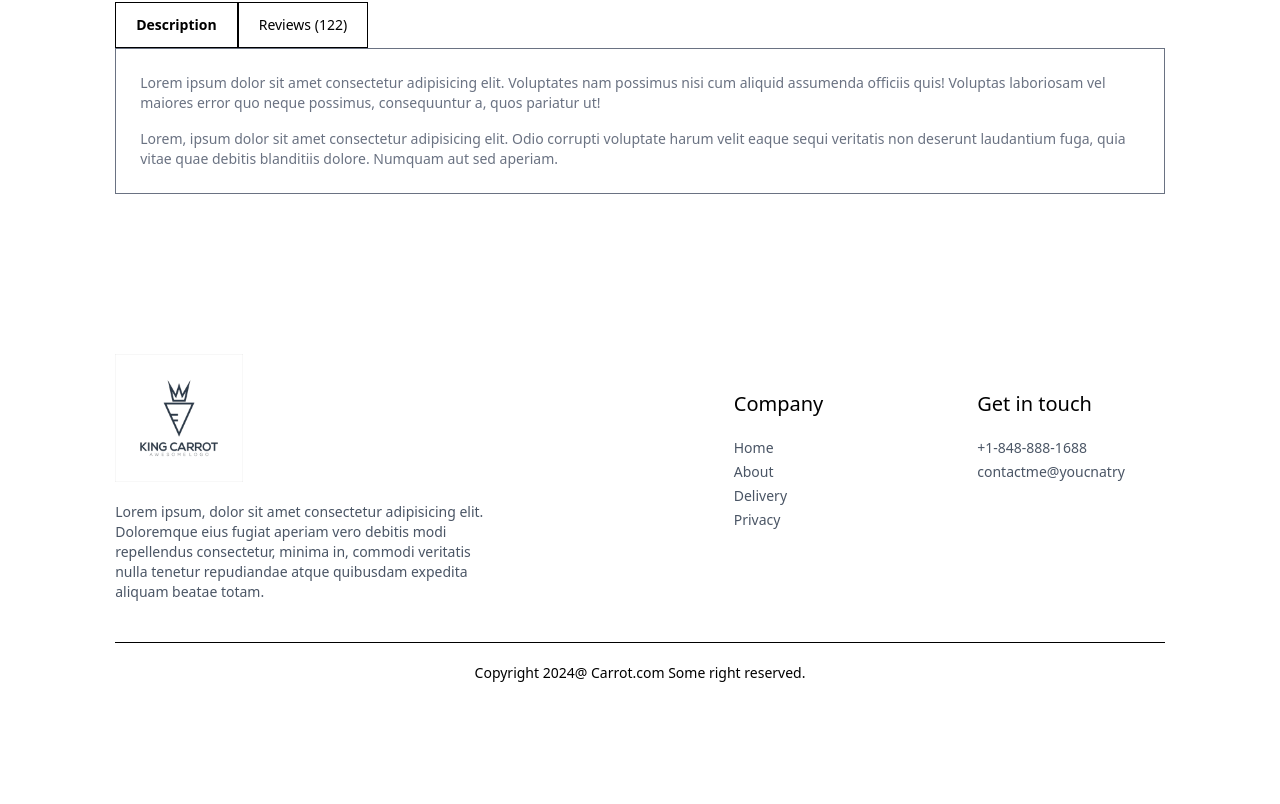
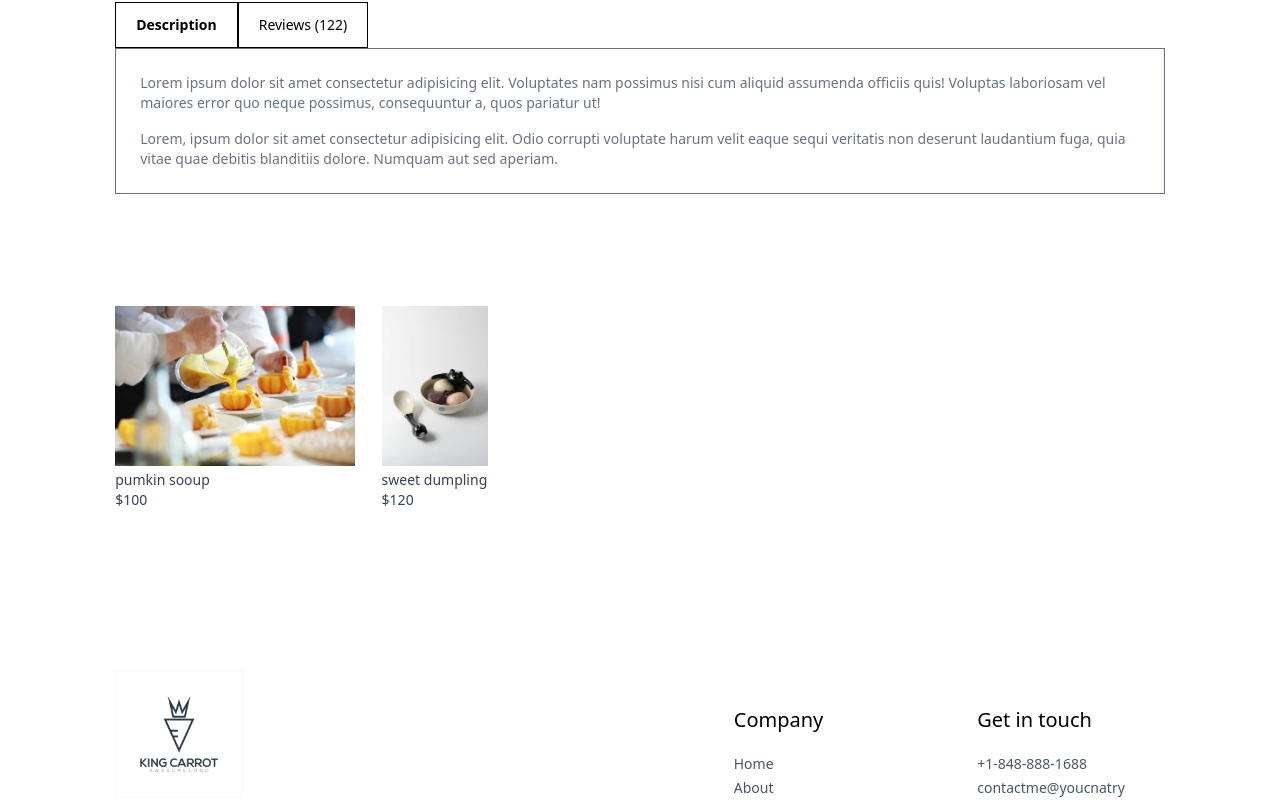
Before and after one commit to Stanrighttoleft/shop, a React (Vite) app in the folder frontend/: page /product/aaaaa in a window 1280 px wide. Shown: the part 815-1619 px from the top of the page. Before the commit the page ends 1518 px from the top, so only its background shows below. Built offline with nearby package versions, Linux system fonts and the light colour scheme.

Commit message:
complete product page

```diff
--- /dev/null
+++ b/frontend/src/components/RelatedProducts.jsx
@@ -0,0 +1,35 @@
+import React, { useContext, useEffect, useState } from 'react'
+import { ShopContext } from '../context/ShopContext'
+import ProductItem from './ProductItem'
+
+const RelatedProducts = ({category,subCategory}) => {
+    const{products}=useContext(ShopContext);
+    const [related,setRelated]=useState([]);
+
+    useEffect(()=>{
+        if(products.length>0){
+            let productsCopy=products.slice();
+            productsCopy=productsCopy.filter((item)=>category===item.category);
+            productsCopy=productsCopy.filter((item)=>subCategory===item.subCategory);
+
+            setRelated(productsCopy.slice(0,5));
+
+        }
+    },[products])
+
+  return (
+    <div className='my-24'>
+        <div className="text-center text-3xl py-2">
+            <title text1={'RELATED'} text2={"PRODUCTS"} />
+        </div>
+        <div className="grid grid-cols-2 sm:grid-cols-3 md:grid-cols-4 lg-grid-cols-5 gap-4 gap-y-6">
+            {related.map((item,index)=>(
+                <ProductItem key={index} id={item._id} name={item.name} price={item.price} image={item.image}/>
+            ))}
+        </div>
+
+    </div>
+  )
+}
+
+export default RelatedProducts
--- a/frontend/src/pages/Product.jsx
+++ b/frontend/src/pages/Product.jsx
@@ -2,6 +2,7 @@
 import { useParams } from 'react-router-dom';
 import { ShopContext } from '../context/ShopContext';
 import { assets } from '../assets/assets';
+import RelatedProducts from '../components/RelatedProducts';
 
 const Product = () => {
 
@@ -94,6 +95,8 @@
 
     {/**display related products */}
 
+    <RelatedProducts category={productData.category} subCategory={productData.subCategory} />
+
     </div>
   ) : <div className="opacity-0"></div>
 }
```
